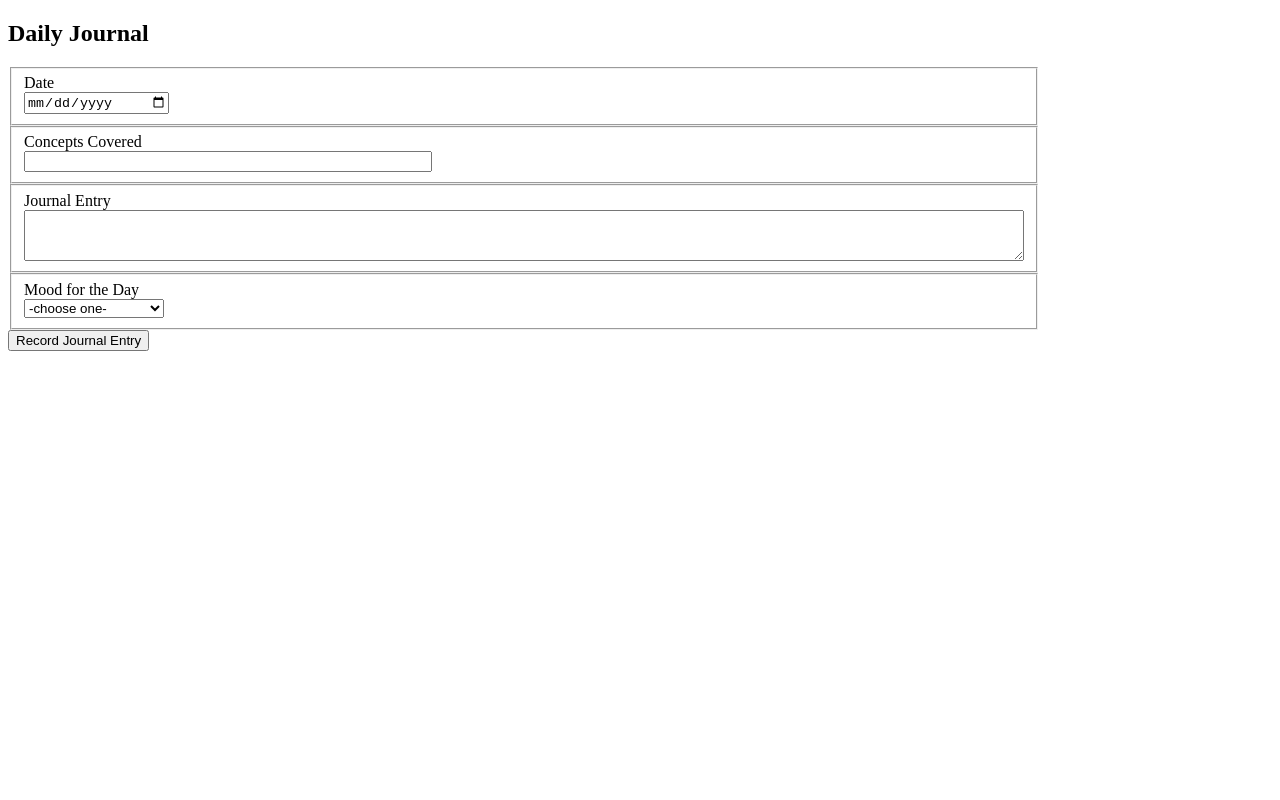
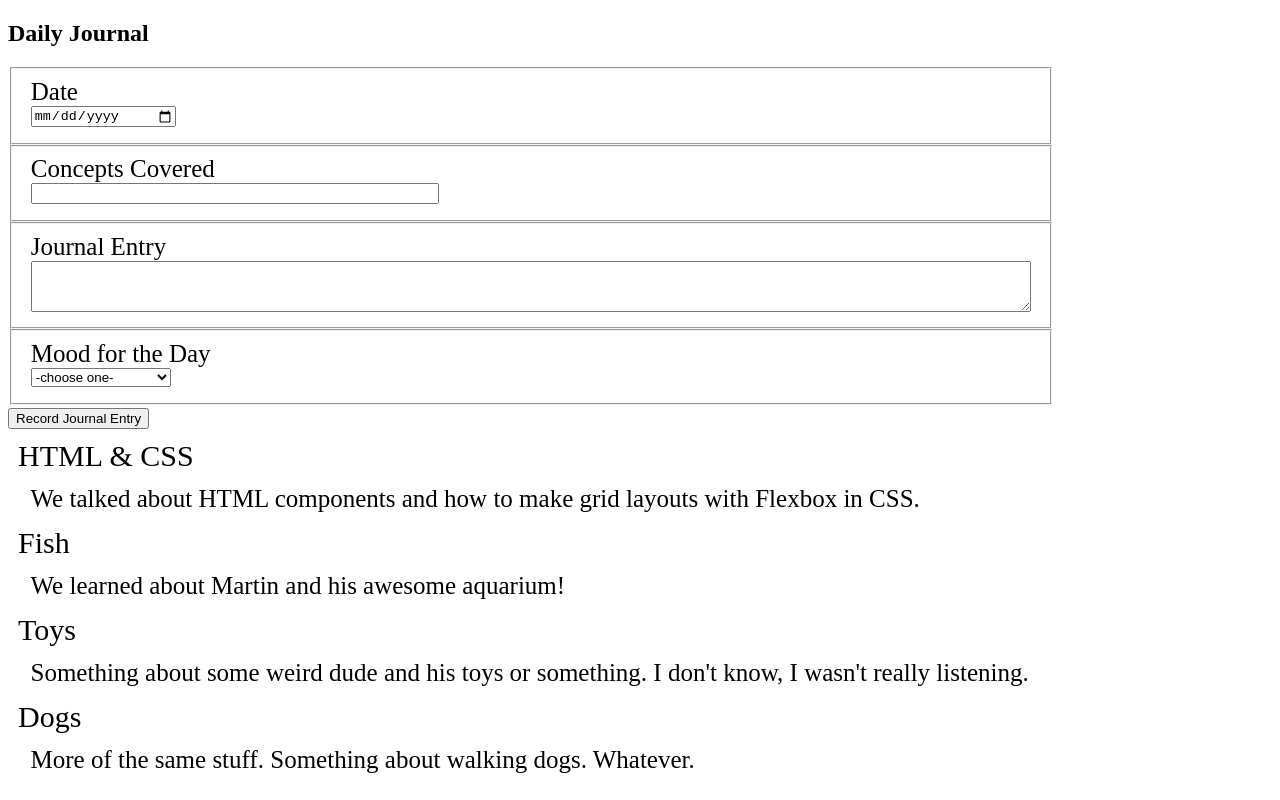
Before and after one commit to Thomas88s/daily-journal-49, a plain HTML site: page index.html in a window 1280 px wide. Drawn offline with Linux system fonts and the light colour scheme.

Commit message:
got all showing

```diff
--- a/index.html
+++ b/index.html
@@ -42,8 +42,12 @@
                 </fieldset>
                 <button class="recordButton" type="button">Record Journal Entry</button>
 
+
             </form>
+
+
             <article id="entries"></article>
+            <script type="module" src="./scripts/main.js"></script>
         </main>
         <footer></footer>
     </body>
--- /dev/null
+++ b/scripts/DailyJournal.js
@@ -0,0 +1,10 @@
+
+    import { Entries } from "./Entries.js"
+
+    export const DailyJournal = () => {
+        return `
+            <div class="entryList">
+                ${ Entries() }
+            </div>
+        `
+    }
--- /dev/null
+++ b/scripts/Entries.js
@@ -0,0 +1,18 @@
+import { getJournalEntries } from "./database.js"
+
+export const Entries = () => {
+    const entries = getJournalEntries()
+    let allEntriesAsHTML = ""
+
+
+    for (const entry of entries) {
+        allEntriesAsHTML += `
+        <article class="Entries">
+            <div class="entryHeader">${entry.concept}</div>
+            <div class="entryList">${entry.entry} </div>
+        </article>
+        `
+    }
+
+    return allEntriesAsHTML
+}
--- /dev/null
+++ b/scripts/database.js
@@ -0,0 +1,39 @@
+
+    const database = {
+        "entries": [
+            {
+                id: 1,
+                date: "07/24/2025",
+                concept: "HTML & CSS",
+                entry: "We talked about HTML components and how to make grid layouts with Flexbox in CSS.",
+                mood: "Ok"
+            },
+            {
+                id: 2,
+                date: "08/24/2025",
+                concept: "Fish",
+                entry: "We learned about Martin and his awesome aquarium!",
+                mood: "Totally Stoked"
+            },
+            {
+                id: 3,
+                date: "09/24/2025",
+                concept: "Toys",
+                entry: "Something about some weird dude and his toys or something. I don't know, I wasn't really listening.",
+                mood: "Ehh..."
+            },
+            {
+                id: 4,
+                date: "10/24/2025",
+                concept: "Dogs",
+                entry: "More of the same stuff. Something about walking dogs. Whatever.",
+                mood: "Bored"
+            }
+
+        ]
+    }
+
+    export const getJournalEntries = () => {
+        const copyOfData = database.entries.map(entry => ({...entry}))
+        return copyOfData
+}
--- a/scripts/main.js
+++ b/scripts/main.js
@@ -0,0 +1,11 @@
+
+
+import { DailyJournal } from "./DailyJournal.js"
+
+const container = document.querySelector("#entries")
+
+const render = () => {
+    container.innerHTML = DailyJournal()
+}
+
+render()
--- a/styles/main.css
+++ b/styles/main.css
@@ -1,6 +1,9 @@
-
+ .allInputs {
+    font-size: 1.25em;
+ }
 
  .input {
+    font-size: 1.25em;
      display: flex;
      flex-direction: column;
     max-width: 1000px;
@@ -15,3 +18,16 @@
   .box4 {
       max-width: 140px;
   }
+
+  .Entries {
+      flex-direction: column;
+  }
+  .entryHeader {
+      font-size: 1.5em;
+      margin: .5em, 0, .5em, 0;
+  }
+
+  .entryList {
+      font-size: 1.25em;
+    margin: .5em;
+  }
```
